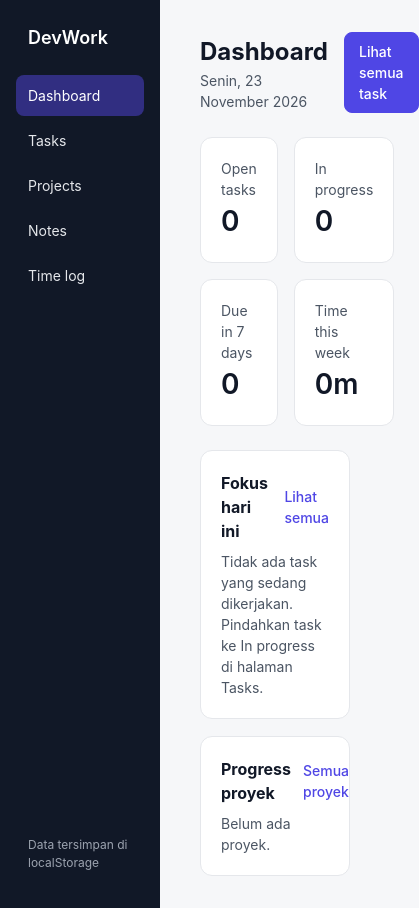
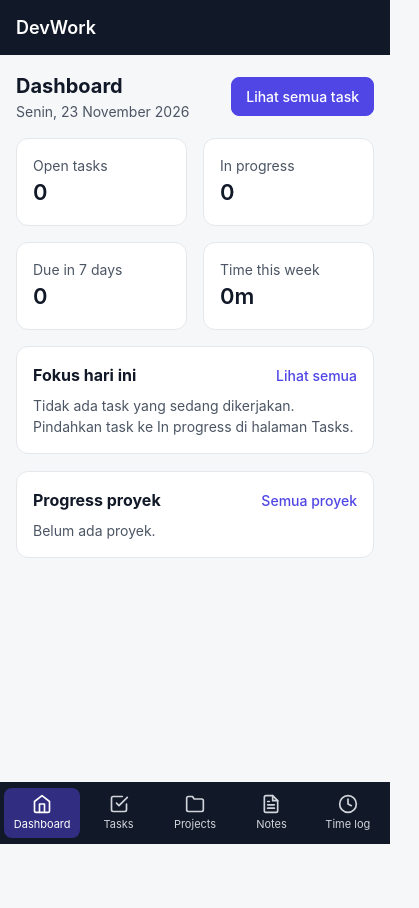
Before and after one commit to bagusmgn/devwork-fe, a React (Vite) app: page / in a window 390 px wide. Shown: the whole page, 419 px wide, since content can reach past the window. After the commit the page ends 844 px from the top, so only its background shows below. Built offline with nearby package versions, Linux system fonts and the light colour scheme.

Commit message:
Major changes: add responsive on mobile device

```diff
--- a/index.html
+++ b/index.html
@@ -2,7 +2,8 @@
 <html lang="id">
   <head>
     <meta charset="UTF-8" />
-    <meta name="viewport" content="width=device-width, initial-scale=1.0" />
+    <meta name="viewport" content="width=device-width, initial-scale=1.0, viewport-fit=cover" />
+    <meta name="theme-color" content="#111827" />
     <title>DevWork</title>
   </head>
   <body>
--- a/src/components/Layout.jsx
+++ b/src/components/Layout.jsx
@@ -1,16 +1,18 @@
 import { NavLink, Outlet } from 'react-router-dom';
+import { Home, CheckSquare, Folder, FileText, Clock } from 'react-feather';
 
 const links = [
-  { to: '/', label: 'Dashboard', end: true },
-  { to: '/tasks', label: 'Tasks' },
-  { to: '/projects', label: 'Projects' },
-  { to: '/notes', label: 'Notes' },
-  { to: '/timelog', label: 'Time log' },
+  { to: '/', label: 'Dashboard', icon: Home, end: true },
+  { to: '/tasks', label: 'Tasks', icon: CheckSquare },
+  { to: '/projects', label: 'Projects', icon: Folder },
+  { to: '/notes', label: 'Notes', icon: FileText },
+  { to: '/timelog', label: 'Time log', icon: Clock },
 ];
 
 export default function Layout() {
   return (
     <div className="shell">
+      {/* Desktop dan tablet: sidebar */}
       <aside className="sidebar">
         <div className="brand">DevWork</div>
         {links.map((l) => (
@@ -20,9 +22,23 @@ export default function Layout() {
         ))}
         <div className="foot">Data tersimpan di localStorage</div>
       </aside>
-      <main className="main">
-        <Outlet />
-      </main>
+
+      <div className="content">
+        <div className="topbar">DevWork</div>
+        <main className="main">
+          <Outlet />
+        </main>
+      </div>
+
+      {/* HP: navigasi bawah (mudah dijangkau ibu jari) */}
+      <nav className="bottom-nav" aria-label="Navigasi utama">
+        {links.map(({ to, label, end, icon: Icon }) => (
+          <NavLink key={to} to={to} end={end} className={({ isActive }) => (isActive ? 'tab active' : 'tab')}>
+            <Icon size={20} aria-hidden="true" />
+            <span>{label}</span>
+          </NavLink>
+        ))}
+      </nav>
     </div>
   );
 }
--- a/src/index.css
+++ b/src/index.css
@@ -40,10 +40,6 @@ input, select, textarea { padding: 9px 12px; border: 1px solid #D1D5DB; border-r
 .form { display: flex; flex-direction: column; gap: 12px; }
 .form label { display: flex; flex-direction: column; gap: 4px; font-weight: 500; }
 .actions { display: flex; justify-content: flex-end; gap: 8px; }
-@media (max-width: 900px) {
-  .stats, .grid3, .board { grid-template-columns: 1fr 1fr; }
-  .sidebar { width: 160px; }
-}
 
 /* Drag and drop, Dashboard, Time log, Notes */
 .task[draggable='true'] { cursor: grab; }
@@ -70,10 +66,6 @@ a.btn { display: inline-block; text-decoration: none; }
 .entry { display: flex; justify-content: space-between; align-items: center; gap: 12px; padding: 10px 0; border-top: 1px solid var(--line); margin-top: 8px; }
 .entry-right { display: flex; align-items: center; gap: 12px; }
 .clamp { white-space: pre-wrap; display: -webkit-box; -webkit-line-clamp: 4; -webkit-box-orient: vertical; overflow: hidden; }
-@media (max-width: 900px) {
-  .tl-form { grid-template-columns: 1fr; }
-  .dash-grid { flex-direction: column; align-items: stretch; }
-}
 
 .card-head { display: flex; justify-content: space-between; align-items: center; gap: 12px; margin-bottom: 8px; }
 .card-head h2 { margin: 0; }
@@ -97,3 +89,58 @@ a.btn { display: inline-block; text-decoration: none; }
 /* Footer kartu task: select kecil di kiri, ikon sejajar di kanan */
 .task-foot { display: flex; justify-content: space-between; align-items: center; gap: 8px; margin-top: 4px; padding-top: 10px; border-top: 1px solid var(--line); }
 .status-select { width: auto; height: 32px; padding: 0 8px; border-radius: 8px; font-size: 13px; font-weight: 500; color: var(--ink); background-color: #F9FAFB; }
+
+/* ===== Responsive ===== */
+html { -webkit-text-size-adjust: 100%; }
+.topbar, .bottom-nav { display: none; }
+.content { flex: 1; min-width: 0; display: flex; flex-direction: column; }
+.w-search { width: 260px; }
+.w-filter { width: 220px; }
+
+/* Tablet */
+@media (max-width: 1024px) {
+  .sidebar { width: 180px; }
+  .main { padding: 24px; }
+}
+
+@media (max-width: 900px) {
+  .stats, .grid3 { grid-template-columns: repeat(2, 1fr); }
+  .dash-grid { flex-direction: column; align-items: stretch; }
+  /* Papan task: geser ke samping, satu kolom per layar kecil */
+  .board { display: flex; overflow-x: auto; gap: 12px; padding-bottom: 8px; scroll-snap-type: x proximity; -webkit-overflow-scrolling: touch; }
+  .col { flex: 0 0 min(300px, 82%); scroll-snap-align: start; }
+}
+
+/* HP (dan tablet potret): sidebar diganti navigasi bawah */
+@media (max-width: 768px) {
+  .sidebar { display: none; }
+  .topbar { display: block; padding: 14px 16px; background: #111827; color: #fff; font-size: 18px; font-weight: 600; }
+  .main { padding: 16px 16px calc(84px + env(safe-area-inset-bottom)); gap: 16px; }
+  .bottom-nav { display: flex; position: fixed; left: 0; right: 0; bottom: 0; z-index: 20; background: #111827; padding: 6px 4px calc(6px + env(safe-area-inset-bottom)); }
+  .tab { flex: 1; min-width: 0; display: flex; flex-direction: column; align-items: center; gap: 2px; padding: 6px 2px; border-radius: 8px; color: #D1D5DB; text-decoration: none; font-size: 11px; }
+  .tab.active { color: #fff; background: #312E81; }
+  .tab:focus-visible { outline: 2px solid #fff; outline-offset: -2px; }
+  h1 { font-size: 20px; }
+  .page-head { flex-wrap: wrap; }
+  .card { padding: 16px; }
+  .stat { font-size: 22px; }
+}
+
+@media (max-width: 600px) {
+  .grid3, .tl-form { grid-template-columns: 1fr; }
+  .toolbar { flex-direction: column; }
+  .w-search, .w-filter { width: 100%; }
+  .row, .focus-row { flex-wrap: wrap; }
+  /* Modal menjadi bottom sheet */
+  .overlay { place-items: end center; padding: 0; }
+  .modal { max-width: none; border-radius: 16px 16px 0 0; max-height: 92vh; padding: 20px 16px calc(20px + env(safe-area-inset-bottom)); }
+}
+
+/* Layar sentuh: target sentuh 44 px, font 16 px agar iOS tidak zoom saat mengetik */
+@media (pointer: coarse) {
+  .btn { min-height: 44px; }
+  .icon-btn { width: 44px; height: 44px; }
+  input, select, textarea { font-size: 16px; }
+  .tl-form input, .tl-form select { font-size: 16px; }
+  .status-select { height: 40px; font-size: 16px; }
+}
--- a/src/pages/Notes.jsx
+++ b/src/pages/Notes.jsx
@@ -45,8 +45,8 @@ export default function Notes() {
       </header>
 
       <div className="toolbar">
-        <input aria-label="Cari note" placeholder="Cari note" value={query} onChange={(e) => setQuery(e.target.value)} style={{ width: 260 }} />
-        <select aria-label="Filter proyek" value={filter} onChange={(e) => setFilter(e.target.value)} style={{ width: 220 }}>
+        <input aria-label="Cari note" placeholder="Cari note" value={query} onChange={(e) => setQuery(e.target.value)} className="w-search" />
+        <select aria-label="Filter proyek" value={filter} onChange={(e) => setFilter(e.target.value)} className="w-filter">
           <option value="">Semua proyek</option>
           {projects.map((p) => <option key={p.id} value={p.id}>{p.name}</option>)}
         </select>
--- a/src/pages/Tasks.jsx
+++ b/src/pages/Tasks.jsx
@@ -51,7 +51,7 @@ export default function Tasks() {
       {projects.length === 0 ? (
         <p className="muted">Buat proyek dulu di halaman Projects sebelum menambah task.</p>
       ) : (
-        <select aria-label="Filter proyek" value={filter} onChange={(e) => setFilter(e.target.value)} style={{ width: 220 }}>
+        <select aria-label="Filter proyek" value={filter} onChange={(e) => setFilter(e.target.value)} className="w-filter">
           <option value="">Semua proyek</option>
           {projects.map((p) => <option key={p.id} value={p.id}>{p.name}</option>)}
         </select>
```
Also changed, not shown: src/pages/TimeLog.jsx (line endings or trailing spaces).
